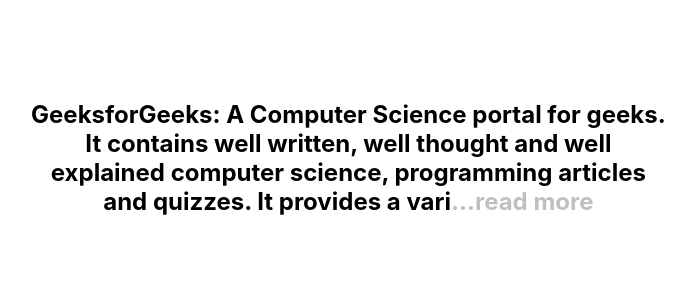
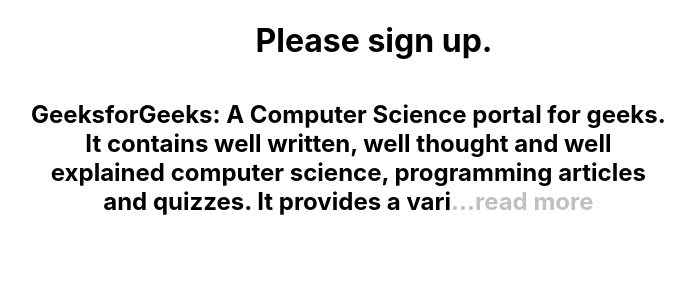
Before and after one commit to Douglas254/Learn-ReactJS, a React (Create React App) app in the folder learn-reactjs/: page / in a window 1280 px wide. Shown: the top 300 px of the page, without its empty margins (266-961 px from the left). Built offline with nearby package versions, Linux system fonts and the light colour scheme.

Commit message:
conditional rendering (if)

```diff
--- a/learn-reactjs/src/App.js
+++ b/learn-reactjs/src/App.js
@@ -1,11 +1,12 @@
-import logo from "./logo.svg";
 import "./App.css";
-import User from "./User";
 import Content from "./components/ReadMore";
+import Greeting from "./components/Greeting";
 
 function App() {
   return (
     <div className="App">
+      {/* Try changing to isLoggedIn={true}: */}
+      <Greeting isLoggedIn={false} />
       <Content />
     </div>
   );
--- /dev/null
+++ b/learn-reactjs/src/components/Greeting.js
@@ -0,0 +1,13 @@
+import React from "react";
+import UserGreeting from "./UserGreeting";
+import GuestGreeting from "./GuestGreeting";
+
+function Greeting(props) {
+  const isLoggedIn = props.isLoggedIn;
+  if (isLoggedIn) {
+    return <UserGreeting />;
+  }
+  return <GuestGreeting />;
+}
+
+export default Greeting;
--- /dev/null
+++ b/learn-reactjs/src/components/GuestGreeting.js
@@ -0,0 +1,7 @@
+import React from "react";
+
+function GuestGreeting(props) {
+  return <h1>Please sign up.</h1>;
+}
+
+export default GuestGreeting;
--- /dev/null
+++ b/learn-reactjs/src/components/UserGreeting.js
@@ -0,0 +1,7 @@
+import React from "react";
+
+function UserGreeting(props) {
+  return <h1>Welcome back!</h1>;
+}
+
+export default UserGreeting;
```
